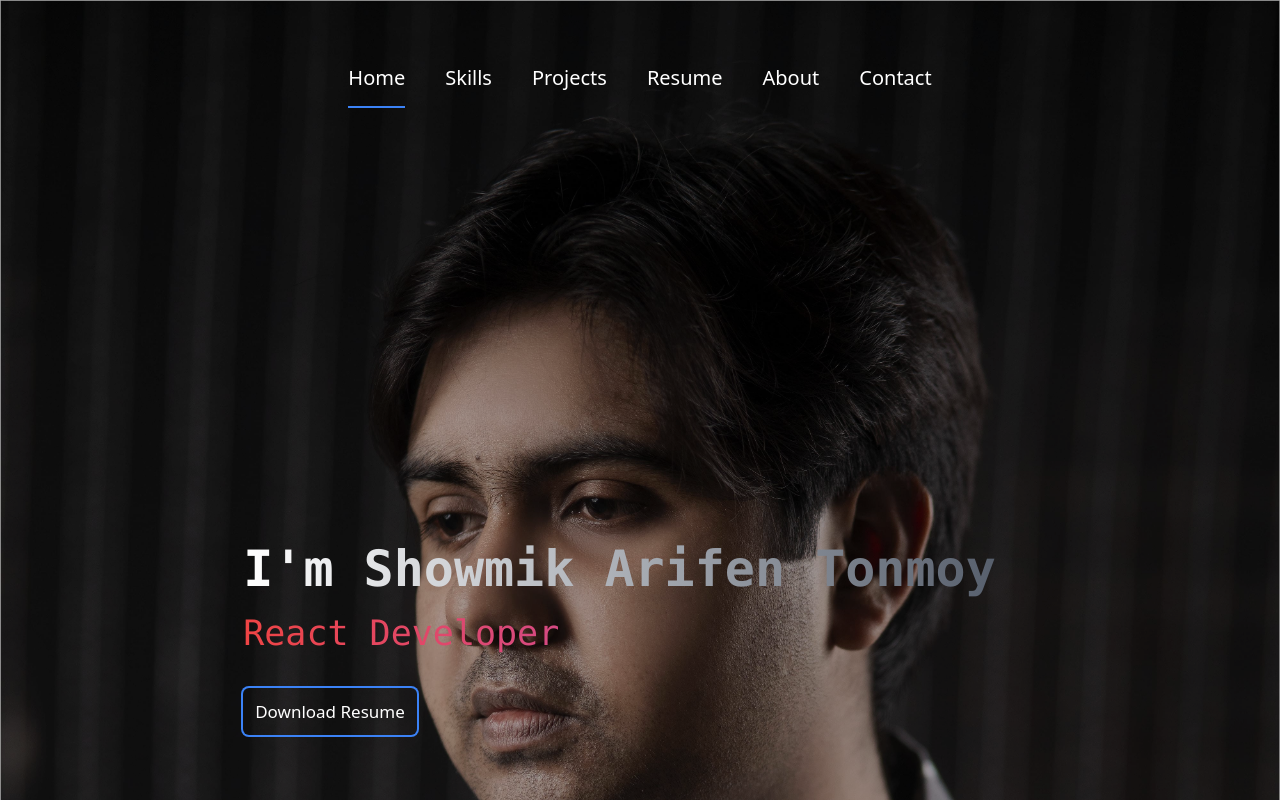
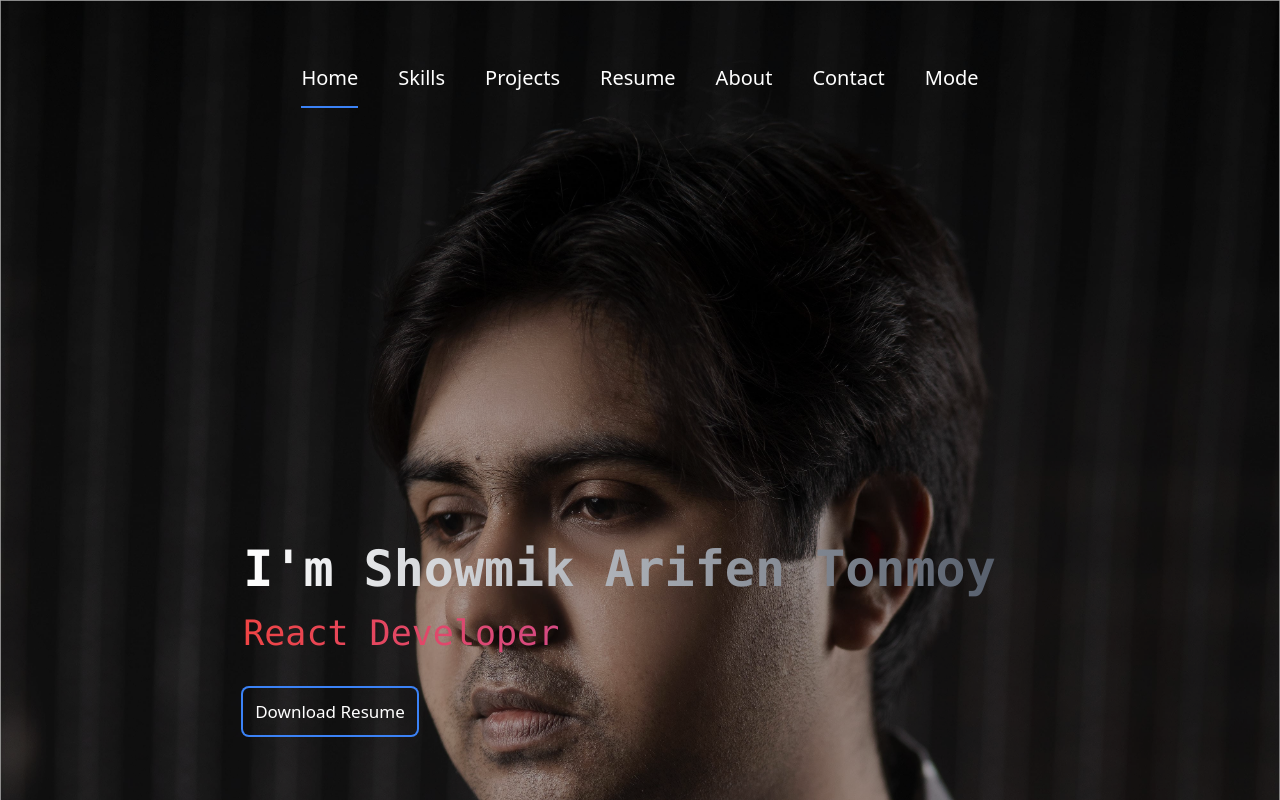
Before and after one commit to tonutonmoy/portfolio-website-client-side, a React (Vite) app: page / in a window 1280 px wide. Shown: the top 800 px of the page. Built offline with nearby package versions, Linux system fonts and the light colour scheme; no server answers.

Commit message:
added mode

```diff
--- a/index.html
+++ b/index.html
@@ -7,7 +7,7 @@
     <title id="title">Vite + React</title>
     <link rel="stylesheet" href="https://unpkg.com/aos@next/dist/aos.css" />
   </head>
-  <body class="bg-gradient-to-r from-gray-700 via-gray-900 to-black ">
+  <body >
     <div id="root"></div>
 
 
--- a/src/App.jsx
+++ b/src/App.jsx
@@ -3,15 +3,23 @@
 import { Outlet } from 'react-router-dom'
 import Navbar from './Component/Navbar/Navbar'
 import Footer from './Component/Footer/Footer'
+import { useContext} from 'react'
+import { AuthContext } from './Component/Provider/AuthProvider'
 
 
 
 function App() {
 
+  const {mode}=useContext(AuthContext)
 
+  console.log(mode)
+  return (
+<div className={ `${mode==='Blue'&& 'bg-gradient-to-r from-gray-700 via-gray-900 to-black '}
+${mode==='Red'&& 'bg-gradient-to-r from-gray-800 via-gray-800 to-red-800'}
+${mode==='Green'&& 'bg-gradient-to-r from-gray-800 via-gray-800 to-green-800'}
+${mode==='Dark' && 'bg-black/95'}
 
-  return (
-<div>
+`}>
   <Navbar></Navbar>
   <Outlet></Outlet>
   <Footer></Footer>
--- a/src/Component/Home/HomeContact/HomeContact.jsx
+++ b/src/Component/Home/HomeContact/HomeContact.jsx
@@ -114,8 +114,10 @@ const HomeContact = () => {
                         data-aos-easing="linear"
                         data-aos-duration="1000">
 
-                        <input type='submit' value='Submit' className="md:py-3 py-1 my-10 rounded-md border-0 btn-outline md:text-[20px] text-[17px] font-[400] w-full  hover:scale-105    hover:bg-opacity-0 text-white ring-blue-500 ring-2 "
-                        />
+                        <button  className="md:py-3 py-1 my-10 rounded-md border-0 btn-outline md:text-[20px] text-[17px] font-[400] w-full  hover:scale-105    hover:bg-opacity-0 text-white ring-blue-500 ring-2 "
+                        >
+                            Submit
+                        </button>
                     </div>
 
                 </form>
--- a/src/Component/Navbar/Navbar.jsx
+++ b/src/Component/Navbar/Navbar.jsx
@@ -1,11 +1,16 @@
 
 
+import { useContext } from "react";
 import ActiveLink from "../ActiveLink/ActiveLink";
+import { AuthContext } from "../Provider/AuthProvider";
+
 
 const Navbar = () => {
 
+  const {setMode} = useContext(AuthContext)
 
-    const navLink=< >
+
+  const navLink = < >
     <ActiveLink to='/'>
       <li className=" active-link text-[17px] md:text-[17px] lg:text-[20px] xl:text-[20px] 2xl:text-[20px]  mt-5  text-center font-[400] text-white">Home</li>
     </ActiveLink>
@@ -35,6 +40,27 @@ const Navbar = () => {
       <li className=" active-link text-[17px] md:text-[17px] lg:text-[20px] xl:text-[20px] 2xl:text-[20px] my-5  text-center font-[400] text-white">Contact</li>
     </ActiveLink>
 
+    <div className=" group  relative text-[17px] md:text-[17px]  lg:text-[20px] xl:text-[20px] 2xl:text-[20px] my-5  text-center font-[400] text-white">
+      <a href="#"> Mode</a>
+      <div className="absolute left-[40%] md:left-[40%] lg:left-[0%] xl:left-[0%] 2xl:left-[0%]   hidden group-hover:inline-block">
+        <ul className="  menu navbar-ul menu-sm  text-center  dropdown-content mt-[49px] 2xl:mt-10  z-[1] p-2  shadow bg-black/50   rounded-box w-52
+
+    ">
+
+          <li onClick={()=>setMode('Red')} className=" text-[17px] md:text-[17px] lg:text-[20px] xl:text-[20px] 2xl:text-[20px] my-2  text-center font-[400] text-white"><button className="hover:text-white hover:bg-blue-500" >Red-Blue mode</button></li>
+
+          <li onClick={()=>setMode('Blue')} className=" text-[17px] md:text-[17px] lg:text-[20px] xl:text-[20px] 2xl:text-[20px] my-2  text-center font-[400] text-white"><button className="hover:text-white hover:bg-blue-500">Dark-Blue mode</button></li>
+
+          <li onClick={()=>setMode('Green')} className=" text-[17px] md:text-[17px] lg:text-[20px] xl:text-[20px] 2xl:text-[20px] my-2  text-center font-[400] text-white"><button className="hover:text-white hover:bg-blue-500">Green-Blue mode</button></li>
+
+          <li onClick={()=>setMode('Dark')} className=" text-[17px] md:text-[17px] lg:text-[20px] xl:text-[20px] 2xl:text-[20px] my-2  text-center font-[400] text-white"><button className="hover:text-white hover:bg-blue-500" >Dark mode</button></li>
+
+        </ul>
+      </div>
+
+    </div>
+
+
 
 
   </>
@@ -46,7 +72,7 @@ const Navbar = () => {
           <label tabIndex={0} className="btn btn-ghost text-blue-500  lg:hidden">
             <svg xmlns="http://www.w3.org/2000/svg" className="h-5 w-5" fill="none" viewBox="0 0 24 24" stroke="currentColor"><path strokeLinecap="round" strokeLinejoin="round" strokeWidth="2" d="M4 6h16M4 12h8m-8 6h16" /></svg>
           </label>
-      <ul  tabIndex={0} className='menu navbar-ul menu-sm  dropdown-content mt-3 z-[1] p-2  shadow bg-black/50   rounded-box w-52'>
+          <ul tabIndex={0} className='menu navbar-ul menu-sm  dropdown-content mt-3 z-[1] p-2  shadow bg-black/50   rounded-box w-52'>
             {navLink}
           </ul>
         </div>
--- a/src/Component/Provider/AuthProvider.jsx
+++ b/src/Component/Provider/AuthProvider.jsx
@@ -1,15 +1,28 @@
 
-import { createContext, useState } from "react";
+import { createContext, useEffect, useState } from "react";
 
 export const AuthContext = createContext(null);
 
 const AuthProvider = ({ children }) => {
 
-    const [color, setColor] = useState('dark')
+
+
+
+
+
+     const [mode, setMode] = useState(() => {
+        const storedMode = localStorage.getItem("colorMode");
+        return storedMode || "Blue";
+      });
+
+      // Update the color mode in local storage whenever it changes
+      useEffect(() => {
+        localStorage.setItem("colorMode", mode);
+      }, [mode]);
 
     const info = {
-        color,
-        setColor
+        mode,
+        setMode
     }
     return (
         <AuthContext.Provider value={info}>
```
Lines whose indentation alone changed are shown as unchanged.
